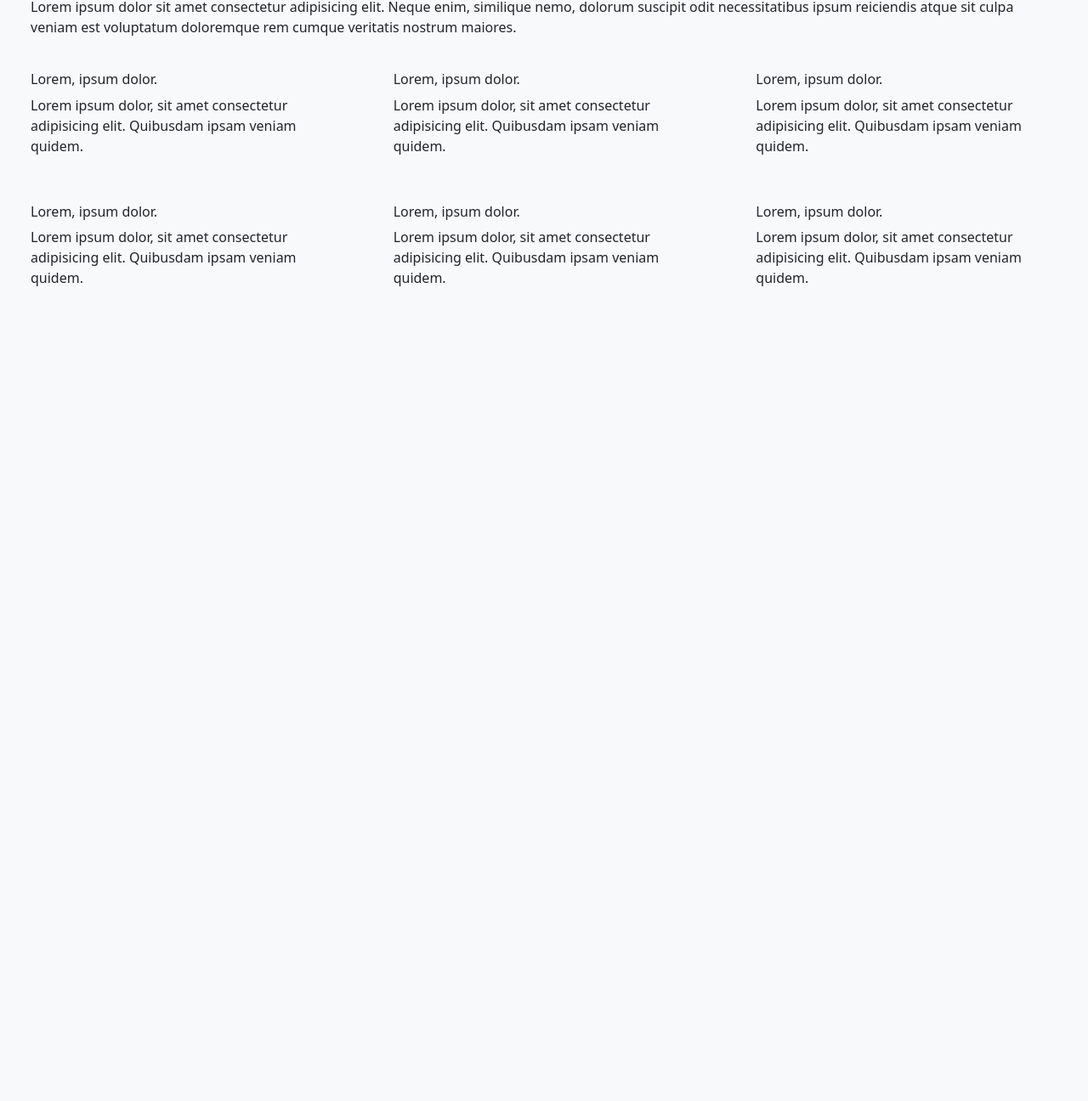
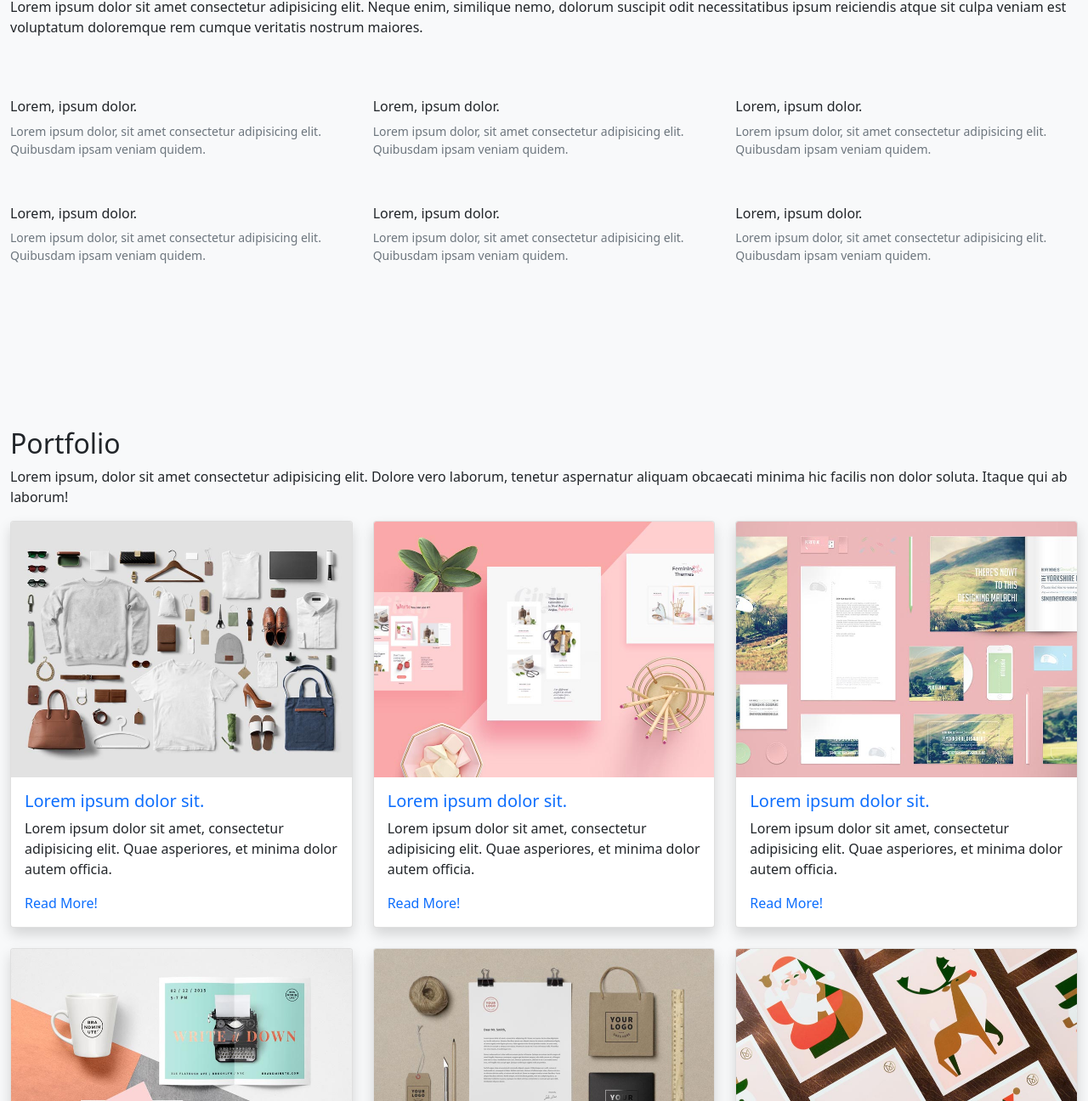
Before and after one commit to aiwmusial/Bootstrap4website, a plain HTML site: page indexBootsrap5.html in a window 1280 px wide. Shown: the part 749-2045 px from the top of the page at 85% size. Before the commit the page ends 1200 px from the top, so only its background shows below. Drawn offline with nearby package versions, Linux system fonts and the light colour scheme.

Commit message:
Some changes in the document body

```diff
--- a/indexBootsrap5.html
+++ b/indexBootsrap5.html
@@ -46,11 +46,11 @@
             <img src="./img/macbook.png" alt="computer">
           </div>
           <div class="col-lg-6 order-lg-0">
-            <h1 class="ms-5">Bootstrap 5 website</h1>
-            <p class="lead ms-5">
+            <h1>Bootstrap 5 website</h1>
+            <p class="lead">
               Lorem ipsum dolor sit amet consectetur, adipisicing elit. Ipsam eum exercitationem optio impedit, voluptatem sint rem iste consequatur voluptatibus, nisi sit, explicabo architecto qui commodi reprehenderit pariatur cumque autem tenetur dignissimos! Minus nostrum et iusto eligendi neque aspernatur nisi nobis ut recusandae, eaque debitis optio quia, ratione sapiente totam fuga.
             </p>
-            <p class="ms-5">
+            <p>
               <a class="btn btn-primary shadow" href="#" role="button">Discover More</a>
               <a class="btn btn-outline-primary" href="#" role="button">Another Action</a>
             </p>
@@ -62,73 +62,142 @@
 <!-- services -->
 <section>
 <div class="container-fluid">
-  <h2 class="mx-4">Services</h2>
-  <p class="mx-4">Lorem ipsum dolor sit amet consectetur adipisicing elit. Neque enim, similique nemo, dolorum suscipit odit necessitatibus ipsum reiciendis atque sit culpa veniam est voluptatum doloremque rem cumque veritatis nostrum maiores.</p>
+  <h2>Services</h2>
+  <p class="mb-5">Lorem ipsum dolor sit amet consectetur adipisicing elit. Neque enim, similique nemo, dolorum suscipit odit necessitatibus ipsum reiciendis atque sit culpa veniam est voluptatum doloremque rem cumque veritatis nostrum maiores.</p>
   <div class="row">
     <div class="col-lg-4 col-sm-4 mb-3">
-            <div class="mx-4">
+            <div>
               <svg class="lnr text-primary services-icon">
                 <use xlink:href="#lnr-magic-wand"></use>
               </svg>
               <h6>Lorem, ipsum dolor.</h6>
-              <p>
+              <p class="form-text">
                 Lorem ipsum dolor, sit amet consectetur adipisicing elit. Quibusdam ipsam veniam quidem.
               </p>
       </div>
     </div>
     <div class="col-lg-4 col-sm-4 mb-3">
-            <div class="mx-4">
+            <div>
               <svg class="lnr text-primary services-icon">
                 <use xlink:href="#lnr-heart"></use>
               </svg>
               <h6>Lorem, ipsum dolor.</h6>
-              <p>
+              <p class="form-text">
                 Lorem ipsum dolor, sit amet consectetur adipisicing elit. Quibusdam ipsam veniam quidem.
               </p>
       </div>
     </div>
     <div class="col-lg-4 col-sm-4 mb-3">
-            <div class="mx-4">
+            <div>
               <svg class="lnr text-primary services-icon">
                 <use xlink:href="#lnr-rocket"></use>
               </svg>
               <h6>Lorem, ipsum dolor.</h6>
-              <p>
+              <p class="form-text">
                 Lorem ipsum dolor, sit amet consectetur adipisicing elit. Quibusdam ipsam veniam quidem.
               </p>
       </div>
     </div>
     <div class="col-lg-4 col-sm-4 mb-3">
-            <div class="mx-4">
+            <div>
               <svg class="lnr text-primary services-icon">
                 <use xlink:href="#lnr-paperclip"></use>
               </svg>
               <h6>Lorem, ipsum dolor.</h6>
-              <p>
+              <p class="form-text">
                 Lorem ipsum dolor, sit amet consectetur adipisicing elit. Quibusdam ipsam veniam quidem.
               </p>
       </div>
     </div>
     <div class="col-lg-4 col-sm-4 mb-3">
-      <div class="mx-4">
+      <div>
         <svg class="lnr text-primary services-icon">
           <use xlink:href="#lnr-inbox"></use>
         </svg>
         <h6>Lorem, ipsum dolor.</h6>
-        <p>
+        <p class="form-text">
           Lorem ipsum dolor, sit amet consectetur adipisicing elit. Quibusdam ipsam veniam quidem.
         </p>
       </div>
     </div>
     <div class="col-lg-4 col-sm-4 mb-3">
-            <div class="mx-4">
+            <div>
               <svg class="lnr text-primary services-icon">
                 <use xlink:href="#lnr-screen"></use>
               </svg>
               <h6>Lorem, ipsum dolor.</h6>
-              <p>
+              <p class="form-text">
                 Lorem ipsum dolor, sit amet consectetur adipisicing elit. Quibusdam ipsam veniam quidem.
               </p>
+      </div>
+    </div>
+  </div>
+</div>
+</section>
+<!-- portfolio -->
+<section>
+<div class="container-fluid">
+  <h2>Portfolio</h2>
+  <p>Lorem ipsum, dolor sit amet consectetur adipisicing elit. Dolore vero laborum, tenetur aspernatur aliquam obcaecati minima hic facilis non dolor soluta. Itaque qui ab laborum!</p>
+  <div class="row">
+    <div class="col-md-4 mb-4">
+      <div class="card shadow h-100">
+        <img src="./img/mockup0.jpg" class="card-img-top">
+        <div class="card-body">
+          <h5 class="card-title text-primary">Lorem ipsum dolor sit.</h5>
+          <p class="card-text">Lorem ipsum dolor sit amet, consectetur adipisicing elit. Quae asperiores, et minima dolor autem officia.</p>
+          <a href="#" class="text-primary text-decoration-none">Read More!</a>
+        </div>
+      </div>
+    </div>
+    <div class="col-md-4 mb-4">
+      <div class="card shadow h-100">
+        <img src="./img/mockup1.jpg" class="card-img-top">
+        <div class="card-body">
+          <h5 class="card-title text-primary">Lorem ipsum dolor sit.</h5>
+          <p class="card-text">Lorem ipsum dolor sit amet, consectetur adipisicing elit. Quae asperiores, et minima dolor autem officia.</p>
+          <a href="#" class="text-primary text-decoration-none">Read More!</a>
+        </div>
+      </div>
+    </div>
+    <div class="col-md-4 mb-4">
+      <div class="card shadow h-100">
+        <img src="./img/mockup2.jpg" class="card-img-top">
+        <div class="card-body">
+          <h5 class="card-title text-primary">Lorem ipsum dolor sit.</h5>
+          <p class="card-text">Lorem ipsum dolor sit amet, consectetur adipisicing elit. Quae asperiores, et minima dolor autem officia.</p>
+          <a href="#" class="text-primary text-decoration-none">Read More!</a>
+        </div>
+      </div>
+    </div>
+    <div class="col-md-4 mb-4">
+      <div class="card shadow h-100">
+        <img src="./img/mockup3.jpg" class="card-img-top">
+        <div class="card-body">
+          <h5 class="card-title text-primary">Lorem ipsum dolor sit.</h5>
+          <p class="card-text">Lorem ipsum dolor sit amet, consectetur adipisicing elit. Quae asperiores, et minima dolor autem officia.</p>
+          <a href="#" class="text-primary text-decoration-none">Read More!</a>
+        </div>
+      </div>
+    </div>
+    <div class="col-md-4 mb-4">
+      <div class="card shadow h-100">
+        <img src="./img/mockup4.jpg" class="card-img-top">
+        <div class="card-body">
+          <h5 class="card-title text-primary">Lorem ipsum dolor sit.</h5>
+          <p class="card-text">Lorem ipsum dolor sit amet, consectetur adipisicing elit. Quae asperiores, et minima dolor autem officia.</p>
+          <a href="#" class="text-primary text-decoration-none">Read More!</a>
+        </div>
+      </div>
+    </div>
+    <div class="col-md-4 mb-4">
+      <div class="card shadow h-100">
+        <img src="./img/mockup5.jpg" class="card-img-top">
+        <div class="card-body">
+          <h5 class="card-title text-primary">Lorem ipsum dolor sit.</h5>
+          <p class="card-text">Lorem ipsum dolor sit amet, consectetur adipisicing elit. Quae asperiores, et minima dolor autem officia.</p>
+          <a href="#" class="text-primary text-decoration-none">Read More!</a>
+        </div>
       </div>
     </div>
   </div>
```
Also changed, not shown: index.html (+1 -1 lines).
